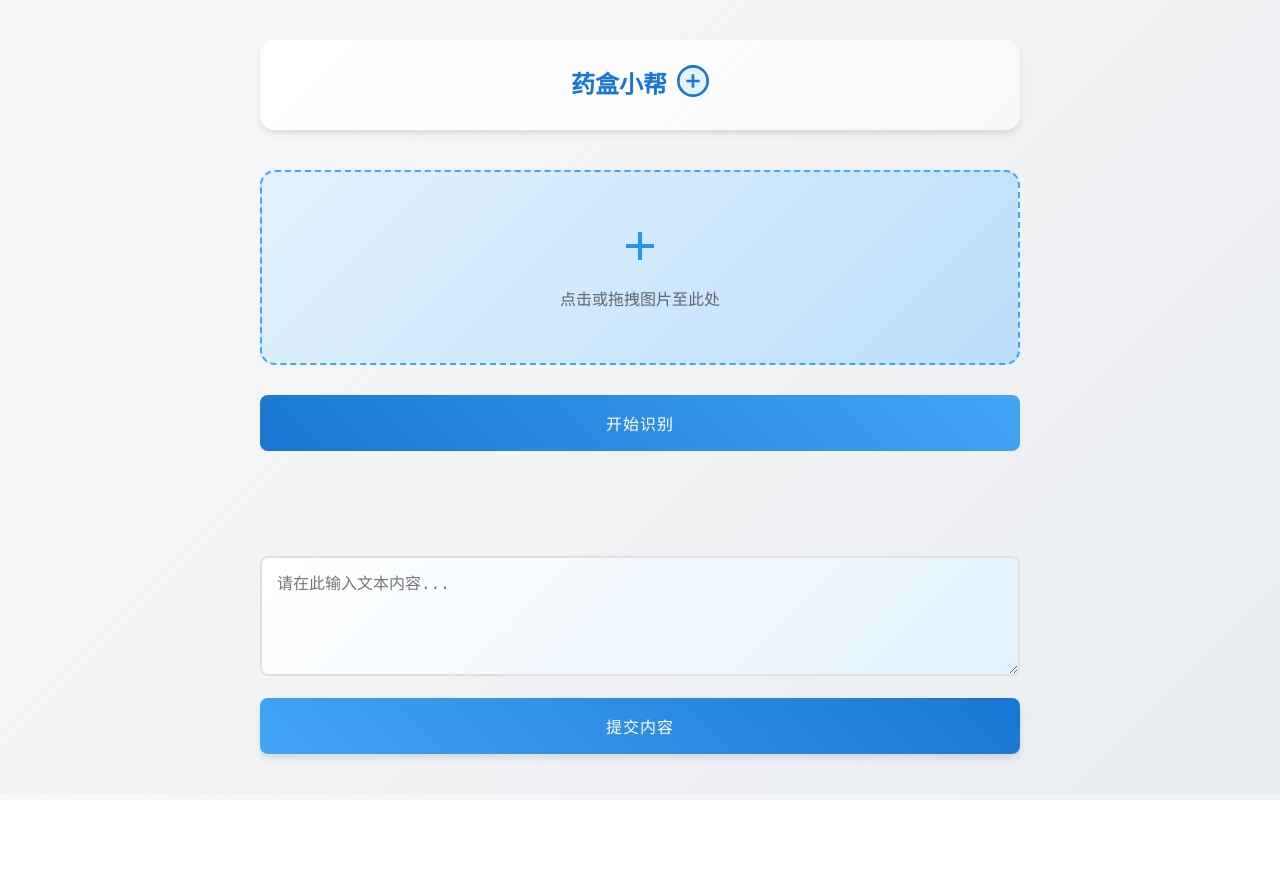
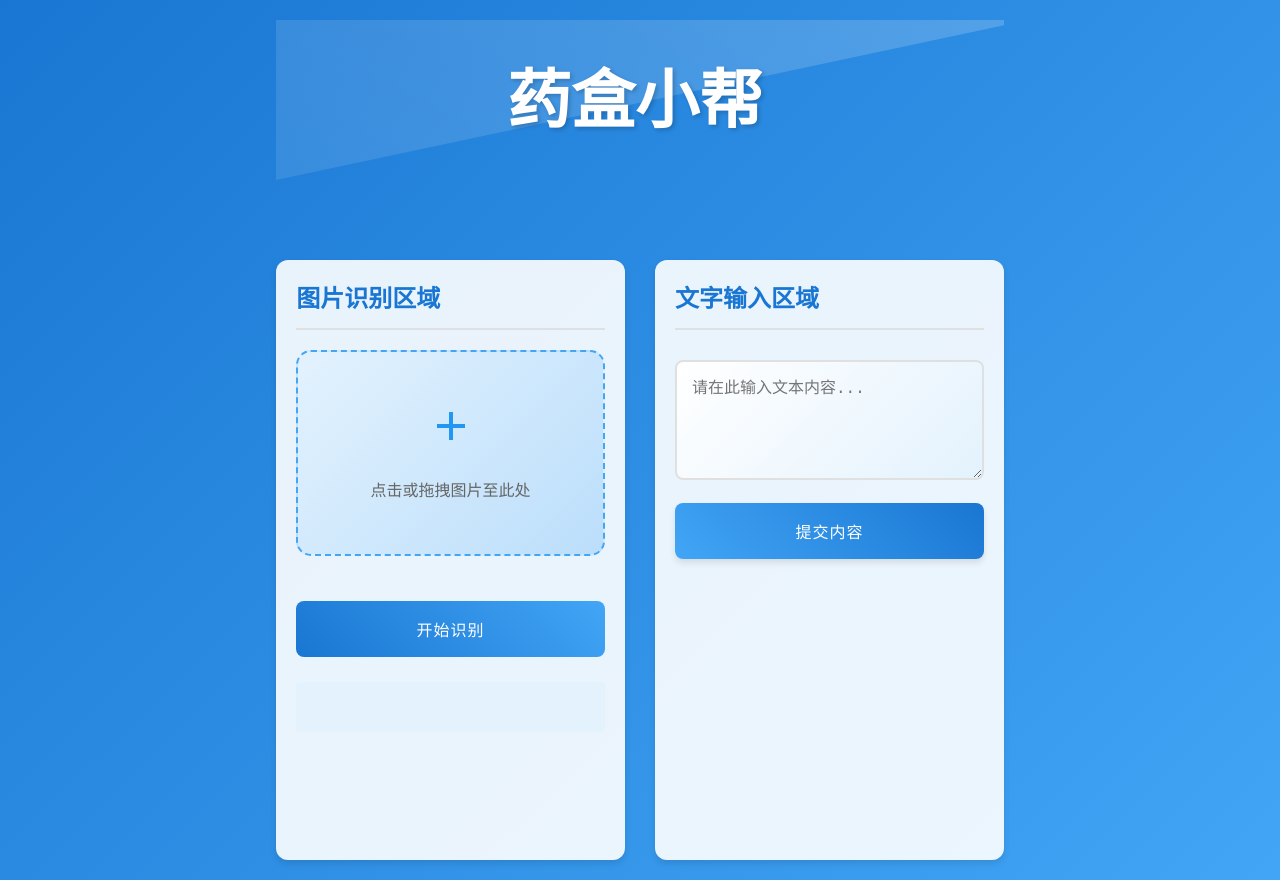
Before and after one commit to Carl-Che/ceshiweb, a website: page index.html in a window 1280 px wide. Before the commit the page ends 800 px from the top, so only its background shows below. Drawn offline with Linux system fonts and the light colour scheme.

Commit message:
Add files via upload

```diff
--- a/index.html
+++ b/index.html
@@ -11,15 +11,12 @@
     <div class="container">
         <header>
             <h1>药盒小帮</h1>
-            <div class="header-icon">
-                <svg viewBox="0 0 24 24" width="32" height="32">
-                    <circle cx="12" cy="12" r="11" fill="#E3F2FD" stroke="#1976D2" stroke-width="2"/>
-                    <path fill="#1976D2" d="M11 7h2v4h4v2h-4v4h-2v-4H7v-2h4V7z"/>
-                </svg>
-            </div>
         </header>
 
         <main>
+            <div class="content-wrapper">
+                <div class="left-column">
+                    <h2>图片识别区域</h2>
                     <div class="upload-section">
                         <div class="upload-box" id="uploadBox">
                             <input type="file" id="fileInput" accept="image/*" hidden>
@@ -40,10 +37,15 @@
                         <button class="scan-btn" id="scanBtn" disabled>开始识别</button>
                         <div class="result-box" id="resultBox"></div>
                     </div>
+                </div>
 
+                <div class="right-column">
+                    <h2>文字输入区域</h2>
                     <div class="input-section">
                         <textarea id="textInput" class="text-input" placeholder="请在此输入文本内容..."></textarea>
                         <button class="submit-btn" id="submitBtn">提交内容</button>
+                    </div>
+                </div>
             </div>
         </main>
     </div>
--- a/package.json
+++ b/package.json
@@ -8,10 +8,10 @@
   },
   "dependencies": {
     "cors": "^2.8.5",
-    "dotenv": "^16.3.1",
+    "dotenv": "^16.4.7",
     "express": "^4.18.2",
     "multer": "^1.4.5-lts.1",
     "node-fetch": "^2.6.9",
-    "openai": "^4.82.0"
+    "openai": "^4.83.0"
   }
 }
--- a/script.js
+++ b/script.js
@@ -80,12 +80,17 @@ document.addEventListener('DOMContentLoaded', function() {
             formData.append('image', blob);
 
             // 发送图片数据到后端API
-            const apiResponse = await fetch('http://localhost:3002/api/image', {
+            const apiResponse = await fetch('http://localhost:3000/api/image', {
                 method: 'POST',
                 body: formData
             });
 
             const data = await apiResponse.json();
+            if (!apiResponse.ok || data.error) {
+                const errorDetails = data.details ? `\n详细信息：${data.details}` : '';
+                const requestInfo = data.requestData ? `\n请求数据：${JSON.stringify(data.requestData, null, 2)}` : '';
+                throw new Error(`${data.error || '请求失败'}${errorDetails}${requestInfo}`);
+            }
             const aiResponse = data.choices?.[0]?.message?.content || '无法解析药品信息';
 
             resultBox.innerHTML = `<div class="result-content">
--- a/styles.css
+++ b/styles.css
@@ -1,3 +1,4 @@
+/* 基础样式设置 */
 :root {
     --primary-color: #1976D2;
     --secondary-color: #E3F2FD;
@@ -17,28 +18,270 @@
 
 body {
     font-family: 'Microsoft YaHei', -apple-system, BlinkMacSystemFont, 'Segoe UI', Roboto, sans-serif;
-    background: linear-gradient(135deg, #F8F9FA, #E9ECEF);
+    background: linear-gradient(135deg, var(--primary-color), var(--accent-color));
     color: var(--text-color);
     line-height: 1.6;
+    min-height: 100vh;
+    margin: 0;
+    padding: 0;
+    display: flex;
+    flex-direction: column;
 }
 
 .container {
-    max-width: 800px;
+    max-width: 1200px;
     margin: 0 auto;
-    padding: 40px 20px;
-    animation: fadeIn 0.5s ease-in-out;
+    padding: 20px;
+    flex: 1;
+    display: flex;
+    flex-direction: column;
+}
+
+/* 标题区域样式 */
+header {
+    display: flex;
+    align-items: center;
+    justify-content: center;
+    height: 20vh;
+    margin-bottom: 20px;
+    position: relative;
+    overflow: hidden;
+}
+
+header::before {
+    content: '';
+    position: absolute;
+    top: 0;
+    left: 0;
+    right: 0;
+    bottom: 0;
+    background: linear-gradient(45deg, rgba(255,255,255,0.1) 0%, rgba(255,255,255,0.2) 100%);
+    transform: skewY(-12deg);
+    transform-origin: 0;
+}
+
+header h1 {
+    font-size: 4rem;
+    color: white;
+    text-shadow: 2px 2px 4px rgba(0,0,0,0.2);
+    transform: translateY(-20px);
+    opacity: 0;
+    animation: fadeInUp 1s ease forwards;
+}
+
+/* 主要内容区域样式 */
+.content-wrapper {
+    display: flex;
+    gap: 30px;
+    margin-top: 20px;
+    height: calc(80vh - 40px);
+}
+
+.left-column,
+.right-column {
+    flex: 1;
+    background: rgba(255, 255, 255, 0.9);
+    border-radius: 12px;
+    padding: 20px;
+    box-shadow: 0 4px 6px var(--shadow-color);
+    overflow-y: auto;
+    max-height: 100%;
+}
+
+h2 {
+    color: var(--primary-color);
+    margin-bottom: 20px;
+    font-size: 1.5rem;
+    padding-bottom: 10px;
+    border-bottom: 2px solid var(--border-color);
+}
+
+/* 上传区域样式 */
+.upload-box {
+    border: 2px dashed var(--border-color);
+    border-radius: 8px;
+    padding: 30px;
+    text-align: center;
+    cursor: pointer;
+    transition: all 0.3s ease;
+}
+
+.upload-box:hover {
+    border-color: var(--primary-color);
+    background-color: var(--secondary-color);
+}
+
+.upload-content svg {
+    margin-bottom: 10px;
+}
+
+.upload-content p {
+    color: var(--text-color);
+}
+
+/* 预览区域样式 */
+.preview-box {
+    margin-top: 20px;
+}
+
+#previewImage {
+    max-width: 100%;
+    border-radius: 8px;
+    box-shadow: 0 2px 4px var(--shadow-color);
+}
+
+.clear-btn {
+    margin-top: 10px;
+    padding: 8px 16px;
+    background-color: var(--error-color);
+    color: white;
+    border: none;
+    border-radius: 4px;
+    cursor: pointer;
+}
+
+/* 按钮样式 */
+.scan-btn,
+.submit-btn {
+    width: 100%;
+    padding: 12px;
+    margin-top: 15px;
+    background-color: var(--primary-color);
+    color: white;
+    border: none;
+    border-radius: 4px;
+    cursor: pointer;
+    transition: all 0.3s ease;
+}
+
+.scan-btn:hover,
+.submit-btn:hover {
+    background-color: var(--accent-color);
+}
+
+.scan-btn:disabled {
+    background-color: var(--border-color);
+    cursor: not-allowed;
+}
+
+/* 文本输入区域样式 */
+.text-input {
+    width: 100%;
+    min-height: 200px;
+    padding: 15px;
+    border: 1px solid var(--border-color);
+    border-radius: 4px;
+    resize: vertical;
+    font-size: 16px;
+}
+
+.text-input:focus {
+    outline: none;
+    border-color: var(--primary-color);
+    box-shadow: 0 0 0 2px var(--secondary-color);
+}
+
+/* 结果显示区域样式 */
+.result-box {
+    margin-top: 20px;
+    padding: 15px;
+    background-color: var(--secondary-color);
+    border-radius: 4px;
+}
+
+/* 响应式布局 */
+@media (max-width: 768px) {
+    .content-wrapper {
+        flex-direction: column;
+    }
+
+    .left-column,
+    .right-column {
+        width: 100%;
+    }
+}
+
+@keyframes fadeInUp {
+    from {
+        transform: translateY(20px);
+        opacity: 0;
+    }
+    to {
+        transform: translateY(0);
+        opacity: 1;
+    }
+}
+
+main {
+    padding-top: 40px;
+    opacity: 0;
+    transform: translateY(20px);
+    animation: fadeInContent 0.8s ease forwards;
+    animation-delay: 0.5s;
+}
+
+@keyframes fadeInContent {
+    to {
+        opacity: 1;
+        transform: translateY(0);
+    }
 }
 
 header {
     display: flex;
     align-items: center;
     justify-content: center;
-    margin-bottom: 40px;
-    background: linear-gradient(135deg, #FFFFFF, #F8F9FA);
-    padding: 25px;
-    border-radius: 15px;
-    box-shadow: 0 4px 6px var(--shadow-color);
-    transition: transform 0.3s ease, box-shadow 0.3s ease;
+    height: 20vh;
+    margin-bottom: 20px;
+    position: relative;
+    overflow: hidden;
+}
+
+header::before {
+    content: '';
+    position: absolute;
+    top: 0;
+    left: 0;
+    right: 0;
+    bottom: 0;
+    background: linear-gradient(45deg, rgba(255,255,255,0.1) 0%, rgba(255,255,255,0.2) 100%);
+    transform: skewY(-12deg);
+    transform-origin: 0;
+}
+
+header h1 {
+    font-size: 4rem;
+    color: white;
+    text-shadow: 2px 2px 4px rgba(0,0,0,0.2);
+    transform: translateY(-20px);
+    opacity: 0;
+    animation: fadeInUp 1s ease forwards;
+}
+
+@keyframes fadeInUp {
+    from {
+        transform: translateY(20px);
+        opacity: 0;
+    }
+    to {
+        transform: translateY(0);
+        opacity: 1;
+    }
+}
+
+main {
+    padding-top: 40px;
+    opacity: 0;
+    transform: translateY(20px);
+    animation: fadeInContent 0.8s ease forwards;
+    animation-delay: 0.5s;
+}
+
+@keyframes fadeInContent {
+    to {
+        opacity: 1;
+        transform: translateY(0);
+    }
 }
 
 header:hover {
```
Also changed, not shown: hello_qwen.mjs (+7 -3 lines), server.js (+14 -40 lines), 1 other file. Lines whose indentation alone changed are shown as unchanged.
